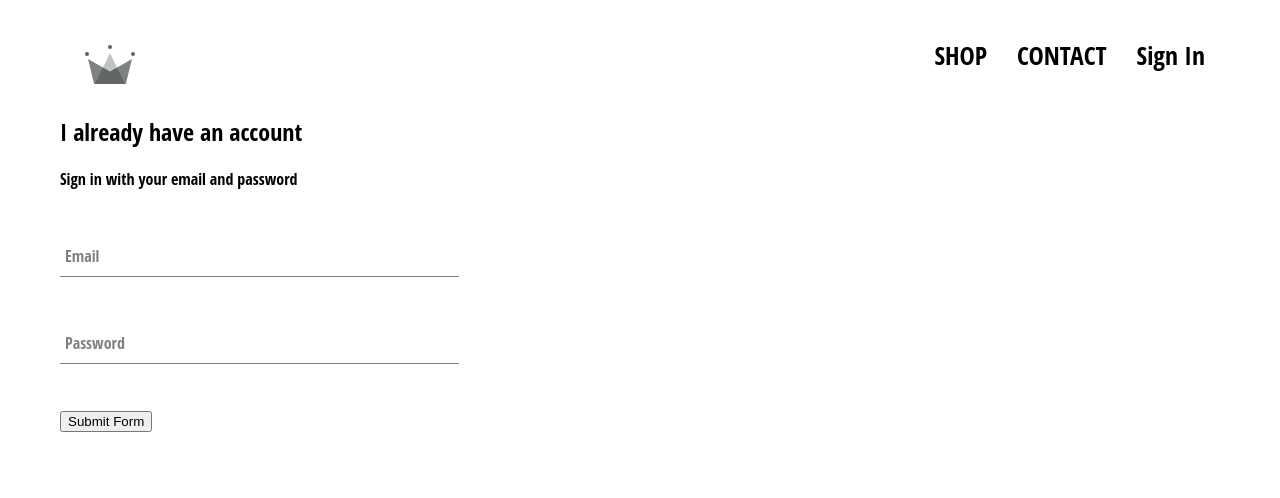
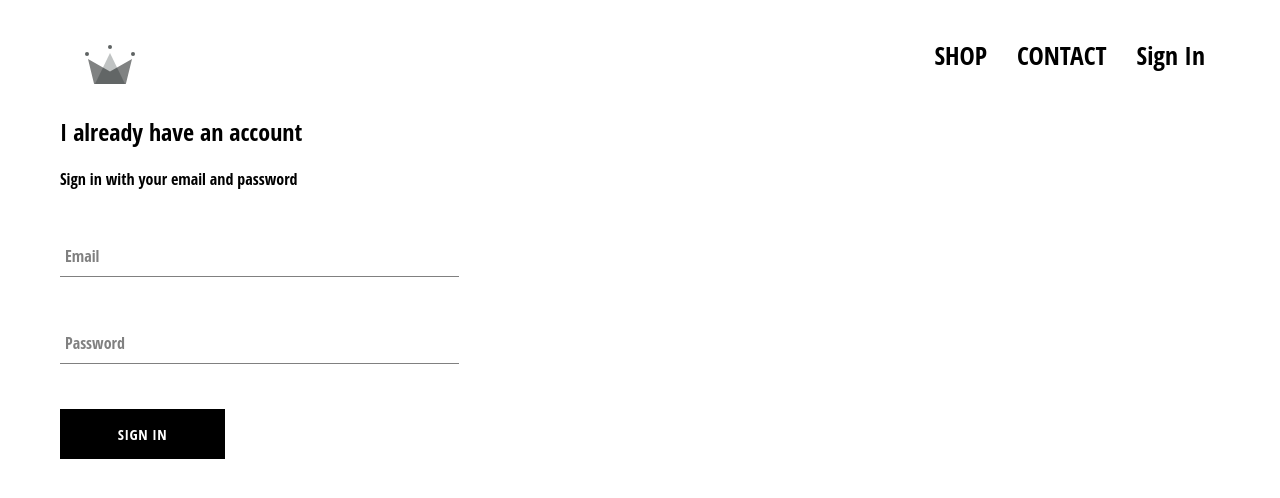
Before and after one commit to Shubhi3199/crown-clothing, a React (Create React App) app: page /signIn in a window 1280 px wide. Shown: the top 498 px of the page. Built offline with nearby package versions, Linux system fonts and the light colour scheme; the HTML template or start-up script is replaced by a standard one.

Commit message:
Reusable button component

```diff
--- /dev/null
+++ b/src/components/custom-button/custom-button.component.jsx
@@ -0,0 +1,10 @@
+import React from 'react';
+
+import './custom-button.styles.scss';
+
+const CustomButton = ({ children, ...otherProps}) =>(
+    <button className = {`custom-button`} { ...otherProps }>
+        { children }
+    </button>
+);
+export default CustomButton;
--- /dev/null
+++ b/src/components/custom-button/custom-button.styles.scss
@@ -0,0 +1,22 @@
+.custom-button {
+  min-width: 165px;
+  width: auto;
+  height: 50px;
+  letter-spacing: 0.5px;
+  line-height: 50px;
+  padding: 0 35px 0 35px;
+  font-size: 15px;
+  background-color: black;
+  color: white;
+  text-transform: uppercase;
+  font-family: 'Open Sans Condensed';
+  font-weight: bolder;
+  border: none;
+  cursor: pointer;
+
+  &:hover {
+    background-color: white;
+    color: black;
+    border: 1px solid black;
+  }
+}
--- a/src/components/sign-in/sign-in.component.jsx
+++ b/src/components/sign-in/sign-in.component.jsx
@@ -2,6 +2,7 @@
 
 import './sign-in.styles.scss';
 import FormInput from "../form-input/form-input.component";
+import CustomButton from "../custom-button/custom-button.component";
 
 class SignIn extends React.Component{
     constructor(props){
@@ -43,7 +44,7 @@
                         label={`Password`}
                         required />
 
-                    <input type={`submit`} value={`Submit Form`}/>
+                    <CustomButton type={`submit`}>SIGN IN</CustomButton>
                 </form>
             </div>
         );
```
